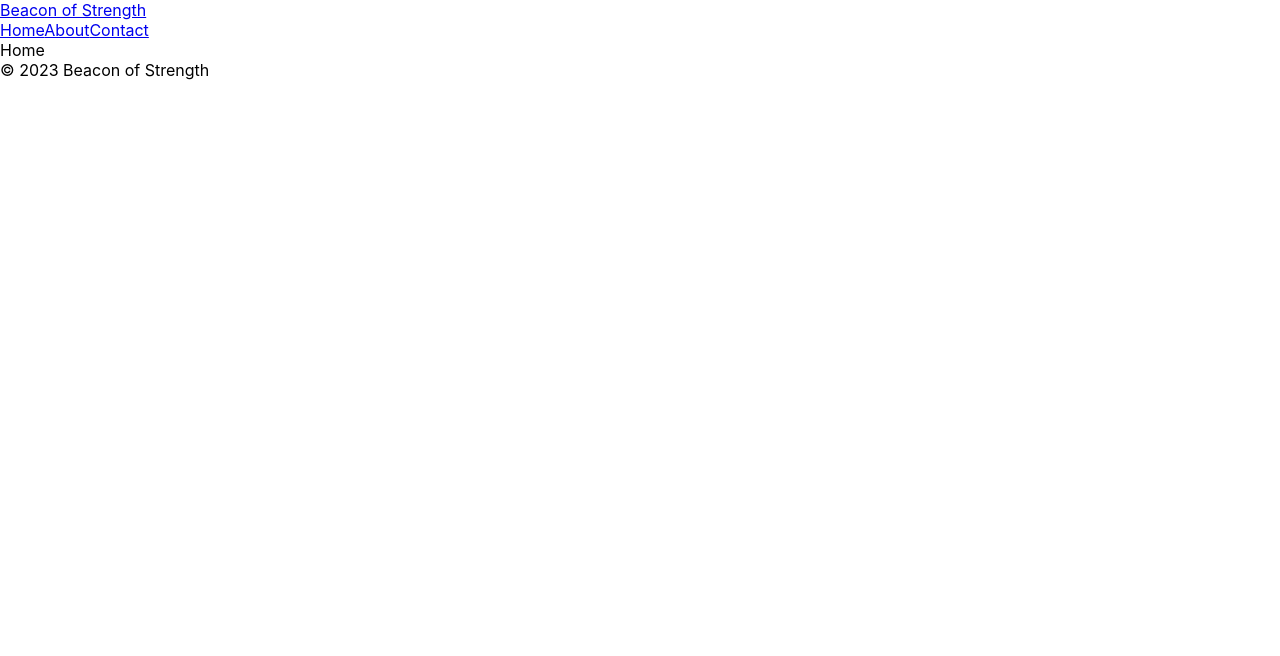
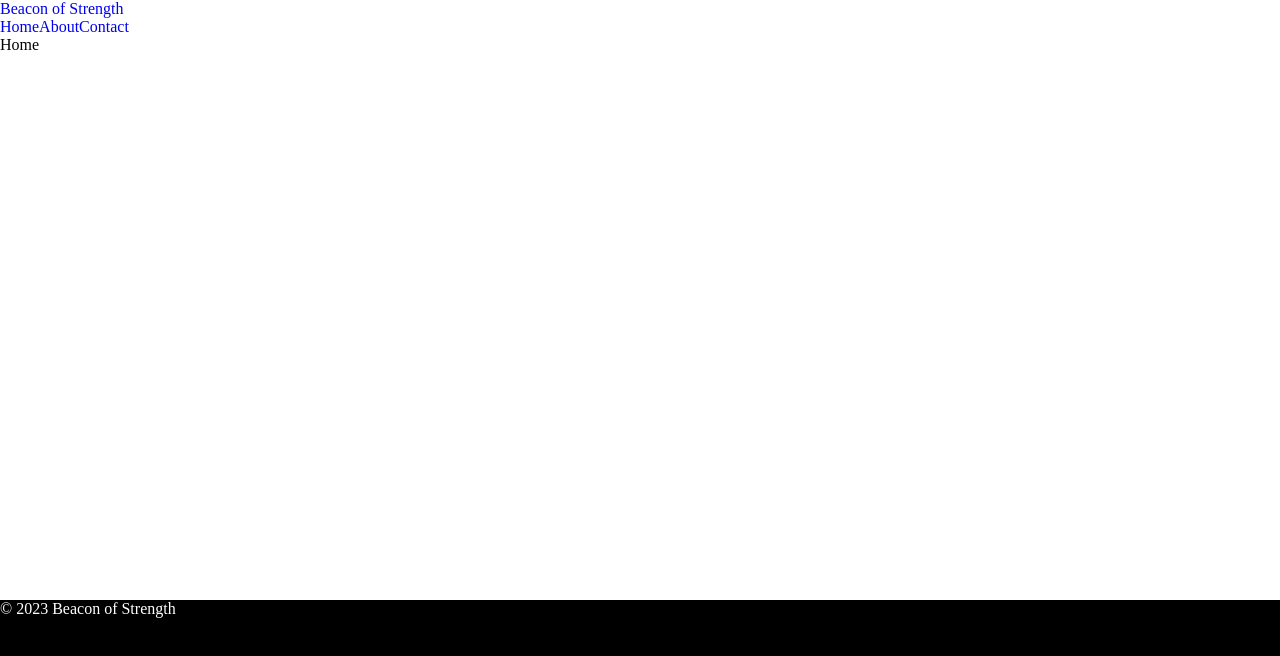
Before and after one commit to abattalov/bos, a React (Create React App) app: page / in a window 1280 px wide. Shown: the top 656 px of the page. Built offline with nearby package versions, Linux system fonts and the light colour scheme.

Commit message:
Added styling to header and footer.
Made the footer sticky and flush with the bottom of the screen. Also got rid of the padding on the html so all of the components are flush with the left side of the screen.

```diff
--- a/src/components/Footer.jsx
+++ b/src/components/Footer.jsx
@@ -2,6 +2,8 @@ import React from 'react'
 
 export default function Footer() {
   return (
-    <footer>&#169; 2023 Beacon of Strength</footer>
+    <div className='footer'>
+        <footer>&#169; 2023 Beacon of Strength</footer>
+    </div>
   )
 }
--- a/src/components/Header.jsx
+++ b/src/components/Header.jsx
@@ -3,9 +3,12 @@ import { Link } from 'react-router-dom';
 
 export default function Header() {
   return (
-    <header>
-        <Link to='/'>Beacon of Strength</Link>
-        <nav>
+    <header className='header'>
+        <nav className='header-logo'>
+            <Link to='/'>Beacon of Strength</Link>
+
+        </nav>
+        <nav className='header-nav-links'>
             <Link to="/">Home</Link>
             <Link to="/about">About</Link>
             <Link to="/contact">Contact</Link>
--- a/src/components/Layout.jsx
+++ b/src/components/Layout.jsx
@@ -5,10 +5,12 @@ import Footer from './Footer';
 
 export default function Layout() {
   return (
-    <div>
+    <div className='page-container'>
         <Header/>
         <main>
-            <Outlet/>
+            <div className='content'>
+                <Outlet/>
+            </div>
         </main>
         <Footer/>
     </div>
--- a/src/index.css
+++ b/src/index.css
@@ -1,13 +1,46 @@
-body {
+html, body, #root {
+  height: 100%;
   margin: 0;
-  font-family: -apple-system, BlinkMacSystemFont, 'Segoe UI', 'Roboto', 'Oxygen',
-    'Ubuntu', 'Cantarell', 'Fira Sans', 'Droid Sans', 'Helvetica Neue',
-    sans-serif;
-  -webkit-font-smoothing: antialiased;
-  -moz-osx-font-smoothing: grayscale;
+  padding: 0;
 }
 
-code {
-  font-family: source-code-pro, Menlo, Monaco, Consolas, 'Courier New',
-    monospace;
+.header {
+  display: flex;
+  flex-direction: column;
+  justify-content: space-between;
+  color: red;
 }
+
+.header-logo {
+
+}
+
+.header-logo a {
+  text-decoration: none;
+}
+
+.header-nav-links {
+
+}
+
+.header-nav-links a {
+  text-decoration: none;
+}
+
+.page-container {
+  display: flex;
+  flex-direction: column;
+  min-height: 100%;
+}
+
+.content {
+  flex: 1;
+}
+
+.footer {
+  margin-top: auto;
+  height: 200px;
+  flex-shrink: 0;
+  background-color: black;
+  color: white;
+}
--- a/src/pages/Home.jsx
+++ b/src/pages/Home.jsx
@@ -2,7 +2,9 @@ import React from 'react'
 
 function Home() {
   return (
-    <div>Home</div>
+    <div>
+       Home
+    </div>
   )
 }
 
```
